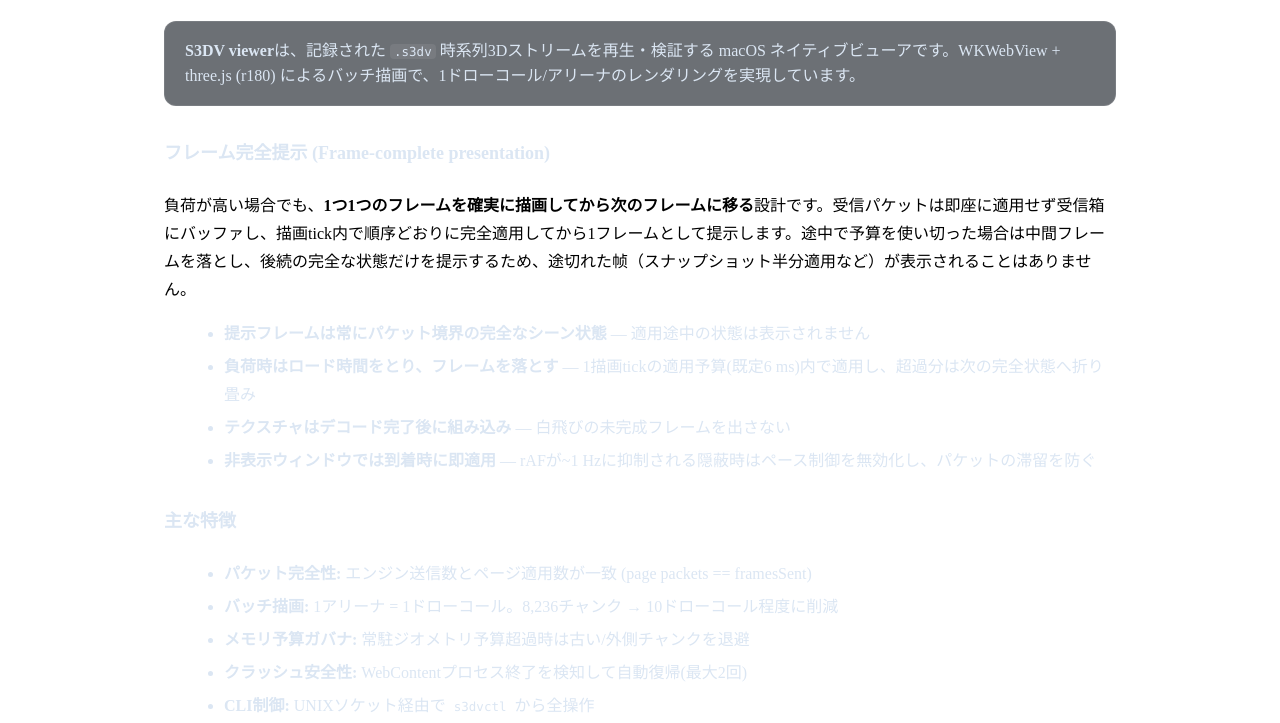
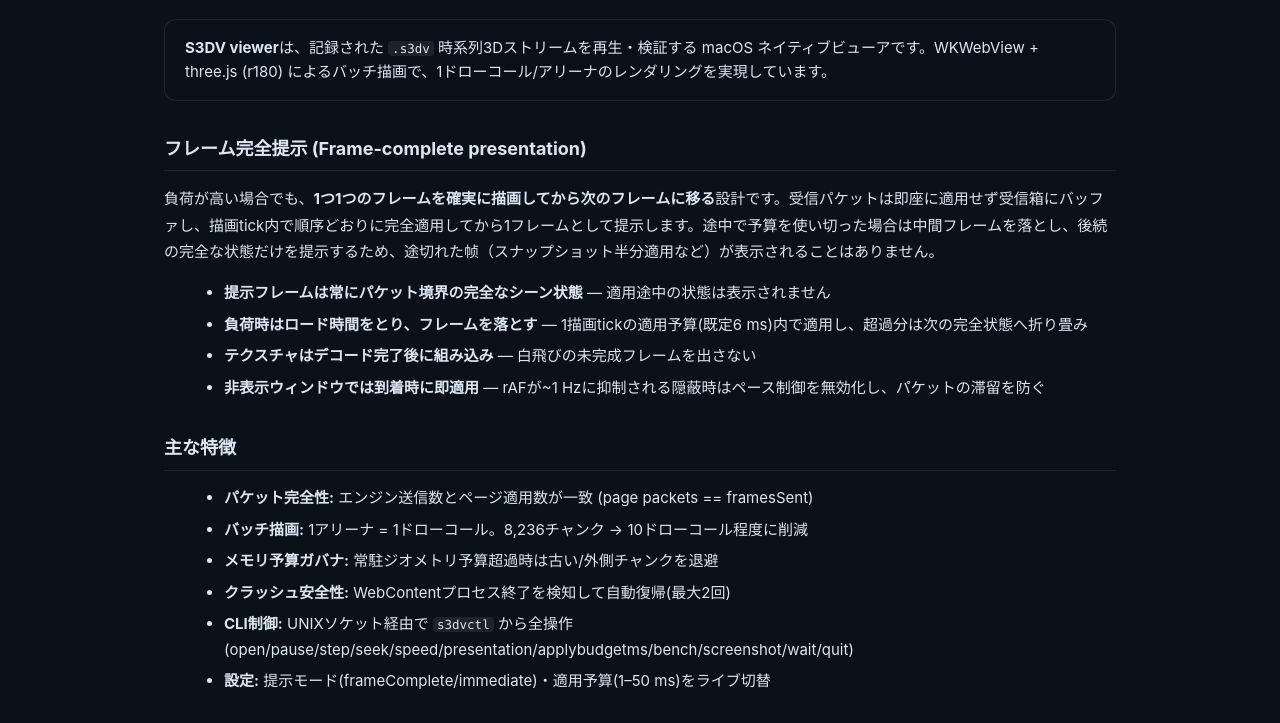
Before and after one commit to oriyu90/studio-rizi, a website: page website/projects/s3dv-viewer/index.html in a window 1280 px wide. Shown: the part 207-930 px from the top of the page. Drawn offline with Linux system fonts and the light colour scheme.

Commit message:
Fix s3dv-viewer site CSS: inline design tokens, remove broken @import

```diff
--- a/website/projects/s3dv-viewer/assets/site.css
+++ b/website/projects/s3dv-viewer/assets/site.css
@@ -1,6 +1,52 @@
 /* S3DV viewer · macrostructure: project page · tone: functional-editorial · theme: dark · anchor hue: blue */
-/* Media Master · macrostructure: Long Document · tone: functional-editorial · theme: custom · anchor hue: teal */
-@import url("../tokens.css");
+
+/* Design tokens (inlined so the page is self-contained) */
+:root {
+  --color-ink: #0b1119;
+  --color-paper: #0b1119;
+  --color-white: #ffffff;
+  --color-fg: #dbe6f3;
+  --color-fg-secondary: #9fb4cc;
+  --color-accent: #4f8ef7;
+  --color-accent-ink: #ffffff;
+  --color-surface: rgba(11, 17, 25, 0.6);
+  --color-border: rgba(255, 255, 255, 0.09);
+  --color-line: rgba(255, 255, 255, 0.09);
+  --color-line-dark: rgba(255, 255, 255, 0.09);
+  --color-ink-soft: #9fb4cc;
+  --color-paper-deep: #9fb4cc;
+  --color-sheet: rgba(11, 17, 25, 0.6);
+  --color-focus: #4f8ef7;
+  --color-focus-dark: #4f8ef7;
+  --color-teal: #4f8ef7;
+  --color-teal-deep: #4f8ef7;
+  --font-body: -apple-system, BlinkMacSystemFont, system-ui, sans-serif;
+  --font-display: -apple-system, BlinkMacSystemFont, system-ui, sans-serif;
+  --font-mono: ui-monospace, SFMono-Regular, Menlo, monospace;
+  --text-base: 15px;
+  --text-sm: 13px;
+  --text-xs: 11px;
+  --text-lg: 16px;
+  --text-2xl: 20px;
+  --text-display: 28px;
+  --space-2xs: 4px;
+  --space-xs: 8px;
+  --space-sm: 12px;
+  --space-md: 16px;
+  --space-lg: 24px;
+  --space-xl: 28px;
+  --space-3xl: 40px;
+  --space-4xl: 56px;
+  --rule-hairline: 1px;
+  --rule-strong: 2px;
+  --radius-sm: 4px;
+  --radius-md: 8px;
+  --radius-lg: 12px;
+  --radius-round: 20px;
+  --radius-icon: 8px;
+  --dur-fast: 0.15s;
+  --ease-standard: ease;
+}
 
 *,
 *::before,
@@ -21,7 +67,7 @@ html {
 body {
   margin: 0;
   background: var(--color-paper);
-  color: var(--color-ink);
+  color: var(--color-fg);
   font-family: var(--font-body);
   font-size: var(--text-base);
   line-height: 1.75;
```
